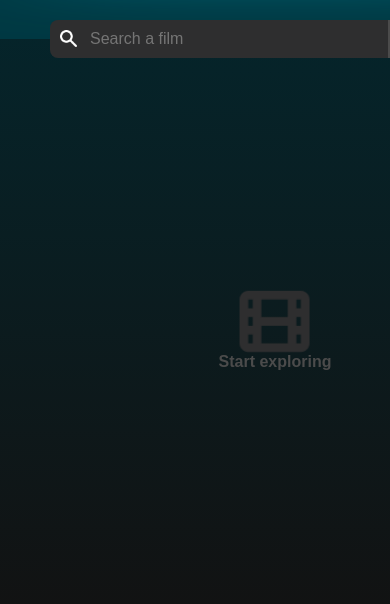
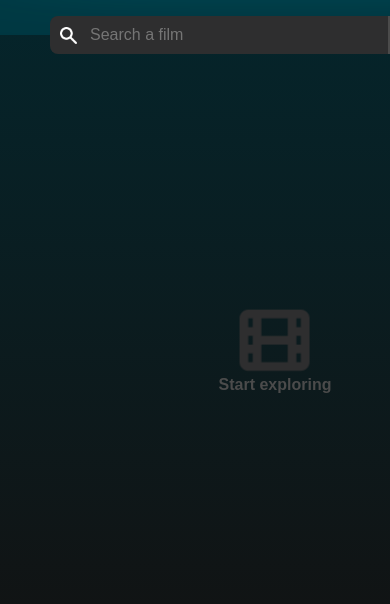
Before and after one commit to gcoakleyjr/moviewatchlist.github.io, a plain HTML site: page index.html in a window 390 px wide. Shown: the part 176-780 px from the top of the page. Drawn offline with nearby package versions, Linux system fonts and the light colour scheme; a web font is replaced by a local one.

Commit message:
Updated for Mobile

```diff
--- a/index.css
+++ b/index.css
@@ -342,3 +342,10 @@ h2 {
 ::-webkit-scrollbar-thumb:hover {
     background: #028097;
 }
+
+@media screen and (max-width: 915px) {
+    main {
+        height: 100vh;
+        margin: 0 auto;
+    }
+}
--- a/index.html
+++ b/index.html
@@ -1,10 +1,19 @@
-<html>
-    <head><link rel="stylesheet" href="https://cdnjs.cloudflare.com/ajax/libs/normalize/8.0.1/normalize.css">
+<!DOCTYPE html>
+<html lang="en">
+
+<head>
+    <meta charset="utf-8">
+    <meta name="description" content="Watchlist App">
+    <meta name="viewport" content="width=device-width, initial-scale=1">
+
+    <title>Movie Watchlist</title>
+    <link rel="stylesheet" href="https://cdnjs.cloudflare.com/ajax/libs/normalize/8.0.1/normalize.css">
 
     <link href="https://fonts.googleapis.com/css2?family=Syne:wght@400;500;600&display=swap" rel="stylesheet">
     <link href="https://fonts.googleapis.com/css2?family=Akshar:wght@300;400;500;600&display=swap" rel="stylesheet">
     <link rel="stylesheet" href="index.css">
 </head>
+
 <body>
     <main>
         <header class="open-element">
@@ -45,4 +54,5 @@
 
     <script src="index.js" type="module"></script>
 </body>
+
 </html>
```
Lines whose indentation alone changed are shown as unchanged.
